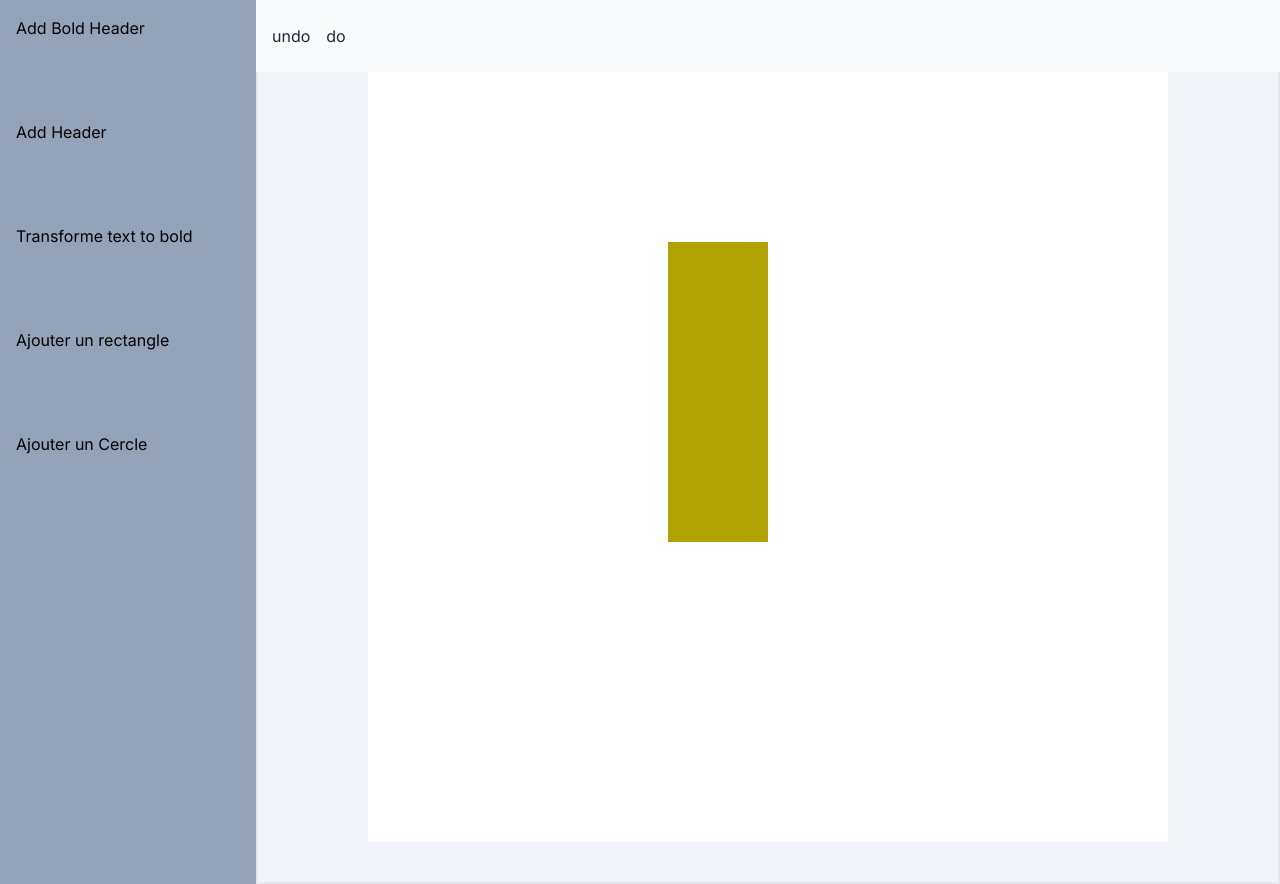
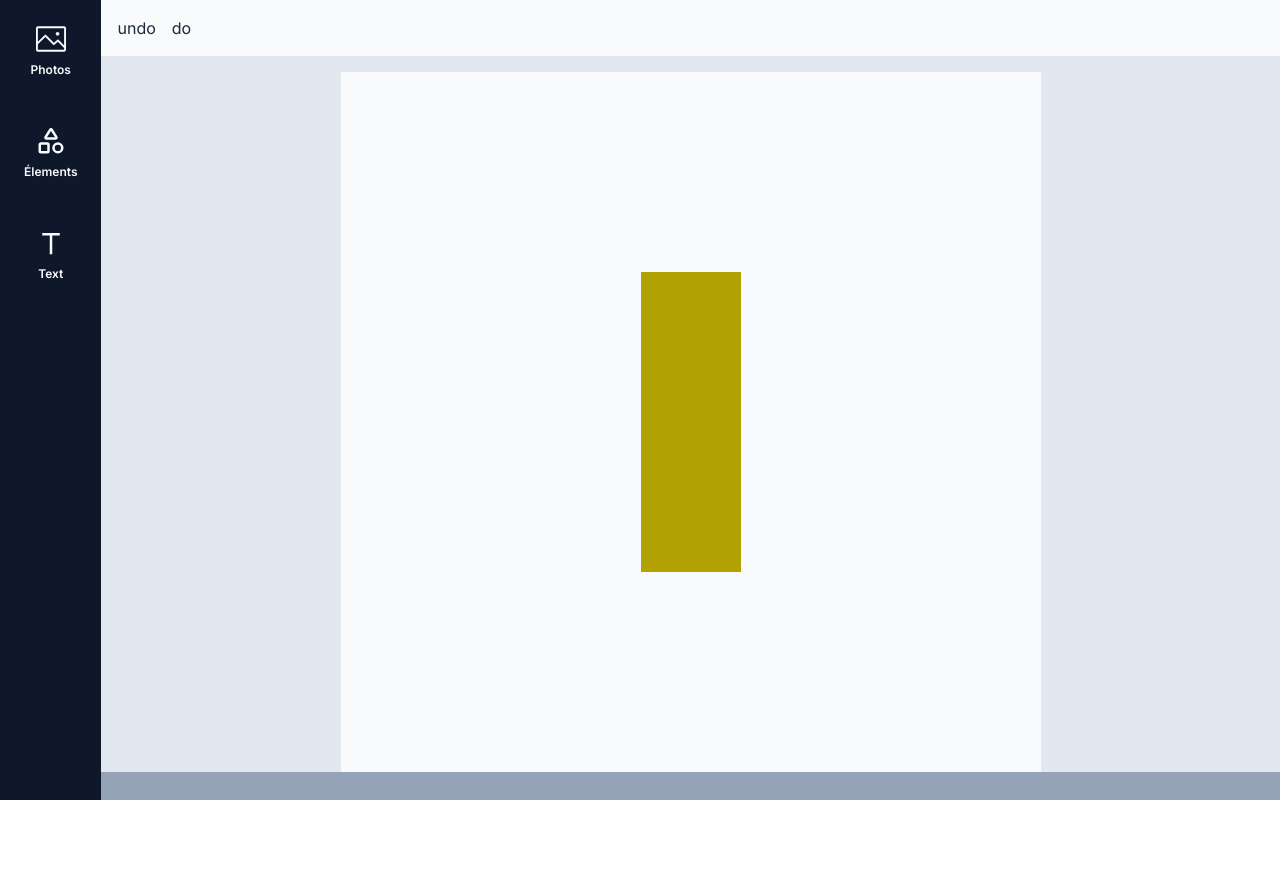
Before and after one commit to molomekeys/clonecanva, a Next.js app: page / in a window 1280 px wide. After the commit the page ends 800 px from the top, so only its background shows below. Built offline with nearby package versions, Linux system fonts and the light colour scheme.

Commit message:
j'ai ajouter un menu à gauche plus couleur picker

```diff
--- a/package.json
+++ b/package.json
@@ -16,6 +16,7 @@
     "react": "^18",
     "react-color": "^2.19.3",
     "react-dom": "^18",
+    "react-icons": "^4.12.0",
     "react-konva": "^18.2.10",
     "react-redux": "^9.0.2",
     "uuid": "^9.0.1"
--- a/src/app/components/CanvaCom.tsx
+++ b/src/app/components/CanvaCom.tsx
@@ -6,13 +6,16 @@ import {unselectId} from "../../features/canva/selectedCanva-slice"
 const CanvaCom = ({children}:{children:React.ReactNode}) => {
     const dispatch=useAppDispatch()
   return (
-   <Stage   onClick={()=>dispatch(unselectId())} className='bg-white'
-   height={800} width={800} >
+    <div className='flex flex-col  w-full items-center justify-center'>
+   <Stage    scale={{x:1,y:1}}
+    onClick={()=>dispatch(unselectId())} className='bg-slate-50'
+   height={700} width={700} >
     <Layer
    >
         {children}
     </Layer>
    </Stage>
+   </div>
   )
 }
 export default CanvaCom
--- a/src/app/components/MenuComponents.tsx
+++ b/src/app/components/MenuComponents.tsx
@@ -1,38 +1,105 @@
 "use client"
 import { useAppSelector,useAppDispatch } from "@/hooks"
-import { addRectangle,addCircle,addBoldText ,addBigText,changeTextBold} from "@/features/canva/rectangle-slice"
-
+import { addRectangle,addCircle,addBoldText,addText ,addBigText,changeTextBold} from "@/features/canva/rectangle-slice"
+import  { GrTemplate } from "react-icons/gr";
+import { LuShapes } from "react-icons/lu";
+import { RiText } from "react-icons/ri";
+import {openMenu,closeMenu} from "../../features/canva/menu-slice"
+import { IoIosArrowBack } from "react-icons/io";
+import { SlPicture } from "react-icons/sl";
+import ShapeMenuElement from "./ShapeMenuElement";
+import TextMenuElement from "./TextMenuElement";
+import { CirclePicker, SketchPicker, TwitterPicker } from "react-color";
+import { changeColor } from "@/features/canva/rectangle-slice";
 const MenuComponents = () => {
     const ValueSelected=useAppSelector(state=>state.selectedCanva)
     const dispatch=useAppDispatch()
+    const valueMenu=useAppSelector(state=>state.menuSelected)
+
+    const selecTedId=useAppSelector(state=>state.selectedCanva)
+  const allValues=useAppSelector(state=>state.rectangle)
+
+  console.log(allValues)
+  console.log(selecTedId)
+  const filteredId=allValues.filter((e)=>{
+  if (e.id===selecTedId)
+  {
+    return e
+  }
+
+  })
 
   return (
-    <section className="flex flex-col p-4 bg-slate-400 w-full h-full">
-<div className="flex flex-col gap-20 justify-start items-start w-full">
+    <section className="flex w-full h-full ">
+<div className={`flex flex-col text-slate-50 bg-slate-900
+   ${valueMenu.isOpen||valueMenu.isColor? "w-fit " : "w-full "} `}>
 
 
-    <button onClick={()=>{
-        dispatch(addBoldText())
-    }}
-    >Add Bold Header</button>
-     <button onClick={()=>{
-        dispatch(addBigText())
-    }}
-    >Add  Header</button>
-         <button onClick={()=>{
-        dispatch(changeTextBold(ValueSelected))
-    }}
-    >Transforme text to bold</button>
-    <button onClick={()=>{
-        dispatch(addRectangle())
-    }}
-    >Ajouter un rectangle</button>
-     <button onClick={()=>{
-        dispatch(addCircle())
-    }}
-    >Ajouter un Cercle</button>
+
+         <div   onClick={()=>{
+            dispatch(openMenu("photos"))}}
+            className={`flex flex-col items-center gap-2  p-6 ${valueMenu.typeMenu==="photos"? "bg-slate-800" : "bg-slate-900"} justify-center w-full`}
+>
+<SlPicture id="galeryShape"  size={30}/>
+<label htmlFor="galeryShape" className="text-xs font-semibold">{`Photos`}</label>
+</div>
+
+     <div   onClick={()=>{
+            dispatch(openMenu("element"))}}
+className={`flex flex-col items-center gap-2  p-6 ${valueMenu.typeMenu==="element"? "bg-slate-800" : "bg-slate-900"} justify-center w-full`}>
+<LuShapes id="luShape"  size={30}/>
+<label htmlFor="luShape" className="text-xs font-semibold">{`Élements`}</label>
+</div>
+
+
+<div   onClick={()=>{
+            dispatch(openMenu("text"))}}
+            className={`flex flex-col items-center gap-2  p-6 ${valueMenu.typeMenu==="text"? "bg-slate-800" : "bg-slate-900"} justify-center w-full`}
+>
+<RiText id="riText"  size={30}/>
+<label htmlFor="riText" className="text-xs font-semibold">Text</label>
+</div>
+
+
 
 </div>
+{(valueMenu.isOpen===true||valueMenu.isColor===true)&&<div className="w-[400px]
+ bg-slate-800 relative flex flex-col ">
+
+
+   {valueMenu.isOpen&& <button  onClick={()=>{
+        dispatch(closeMenu())
+    }}
+    className="absolute  text-slate-70   top-1/2
+     right-0  bg-white p-4 ">
+        <IoIosArrowBack size={20}/>
+    </button>}
+
+
+    {valueMenu.typeMenu==="element"&&<ShapeMenuElement/>}
+    {valueMenu.typeMenu==="text"&&<TextMenuElement/>}
+    {(valueMenu.isColor&&ValueSelected.length>1)&&
+    <div className="absolute gap-4  bg-slate-50 w-full
+    h-full z-20 flex flex-col items-center justify-center">
+
+       <TwitterPicker    onChangeComplete={(e)=>{
+        dispatch(changeColor({color:e.hex,idSelected:ValueSelected}))
+       }}
+       color={filteredId[0]?.color}
+        triangle="hide" className="bg-slate-50 "/>
+       <CirclePicker    onChangeComplete={(e)=>{
+        dispatch(changeColor({color:e.hex,idSelected:ValueSelected}))
+       }}
+       color={filteredId[0]?.color}/>
+       <SketchPicker  onChangeComplete={(e)=>{
+        dispatch(changeColor({color:e.hex,idSelected:ValueSelected}))
+       }}
+        color={filteredId[0]?.color}/>
+        </div>}
+
+
+</div>}
+
     </section>
   )
 }
--- a/src/app/components/ModifySelectedComponent.tsx
+++ b/src/app/components/ModifySelectedComponent.tsx
@@ -2,8 +2,10 @@
 import { useAppSelector,useAppDispatch } from "@/hooks"
 import { useDispatch } from "react-redux"
 import { BlockPicker,GithubPicker,TwitterPicker } from 'react-color';
+import { MdOutlineFormatColorText } from "react-icons/md";
 
 import {changeColor,changeTextNormal,changeTextBold,decreaseTextSize,increaseTextSize,specifiqueTextSize} from "../../features/canva/rectangle-slice"
+import { openColorMenu } from "@/features/canva/menu-slice";
 const ModifySelectedComponent = () => {
 
     const selecTedId=useAppSelector(state=>state.selectedCanva)
@@ -20,13 +22,15 @@ const dispatch=useDispatch()
   })
   console.log(filteredId)
   return (
-    <div className="  fixed bg-slate-50 h-fit py-6 px-4  w-full gap-20  z-20 flex text-slate-800">
+    <div className="   bg-slate-50 h-fit py-4 px-4  w-full gap-20  z-20 flex text-slate-800">
 
        <div className="flex gap-4 items-center justify-center">
        <p>undo</p>
         <p>do</p>
        </div>
-      {selecTedId.length>1&&  <div className="flex justify-between items-center w-full">
+      {selecTedId.length>1&&
+      //ceci c'est pour garantir que un element à ete selectionner
+      <div className="flex justify-between items-center w-full">
      {filteredId[0].typeOfShape==="text"&&
      <div className="flex gap-8 items-center justify-center">
      <div className="flex w-22">
@@ -56,12 +60,10 @@ const dispatch=useDispatch()
 
         </div>
         }
-        <div className="m-4">
-        <GithubPicker onChangeComplete={(colorSelected)=>{
-        dispatch(changeColor({color:colorSelected.hex,idSelected:selecTedId}))
-
-       }}
-        color={filteredId[0]?.color}/>
+        <div className="" onClick={()=>{
+            dispatch(openColorMenu())
+        }}>
+        <MdOutlineFormatColorText size={20}/>
             </div>
         <div className="flex items-center justify-between w-full gap-20">
 
--- /dev/null
+++ b/src/app/components/ShapeMenuElement.tsx
@@ -0,0 +1,22 @@
+import { useAppDispatch } from "@/hooks"
+import { addCircle,addRectangle } from "@/features/canva/rectangle-slice"
+import { useDispatch } from "react-redux"
+const ShapeMenuElement = () => {
+    const dispatch=useDispatch()
+  return (
+   <section className="flex flex-col text-slate-50">
+
+
+    <button
+    onClick={()=>{
+        dispatch(addRectangle())
+    }}
+    >Add a rectangle</button>
+    <button  onClick={()=>{
+        dispatch(addCircle())
+    }}
+    >Add a circle </button>
+   </section>
+  )
+}
+export default ShapeMenuElement
--- /dev/null
+++ b/src/app/components/TextMenuElement.tsx
@@ -0,0 +1,22 @@
+import { useAppDispatch } from "@/hooks"
+import { addBigText,addText,} from "@/features/canva/rectangle-slice"
+import { useDispatch } from "react-redux"
+const TextMenuElement = () => {
+    const dispatch=useDispatch()
+  return (
+   <section className="flex flex-col text-slate-50">
+
+
+    <button
+    onClick={()=>{
+        dispatch(addBigText())
+    }}
+    >Add a Header</button>
+    <button  onClick={()=>{
+        dispatch(addText())
+    }}
+    >Add a paragraph </button>
+   </section>
+  )
+}
+export default TextMenuElement
--- a/src/app/layout.tsx
+++ b/src/app/layout.tsx
@@ -23,11 +23,12 @@ export default function RootLayout({
     <html lang="en">
       <body className={inter.className}>
         <ReduxProvider>
-         <section className='flex '>
-          <section className='w-1/5'>
+         <section className='flex  w-screen h-screen'>
+          <section className={``}>
           <MenuComponents/>
           </section>
-          <section className='w-4/5'>
+
+          <section className='w-full bg-slate-400 flex flex-col'>
           {children}
           </section>
 
--- a/src/app/page.tsx
+++ b/src/app/page.tsx
@@ -85,14 +85,15 @@ export default function Home() {
   console.log(infoOfSelected)
   return (
     <Provider store={store}>
-    <main className="flex min-h-screen w-full
-     flex-col items-center justify-between ">
+    <main className="flex  w-full bg-slate-200
+     flex-col items-center justify-between gap-4 ">
 
 
-      <div className='w-full'>
+      <div className='w-full gap-8'>
         <ModifySelectedComponent/>
       </div>
-      <section className='w-full flex  bg-slate-100 p-10  items-center justify-center border-2 b '>
+      <section className='w-full flex
+       bg-slate-200  items-center justify-center  '>
  <CanvaCom>
       {...allTransComponent}
       </CanvaCom>
--- a/src/app/store.ts
+++ b/src/app/store.ts
@@ -2,9 +2,14 @@
 import { configureStore } from "@reduxjs/toolkit";
 import rectangleReducer  from "../features/canva/rectangle-slice"
 import selectedCanvaSlice from "@/features/canva/selectedCanva-slice";
+import menuSelected from "../features/canva/menu-slice"
 export const store =configureStore({
     reducer:{
-        rectangle:rectangleReducer,selectedCanva:selectedCanvaSlice}
+        rectangle:rectangleReducer,
+        selectedCanva:selectedCanvaSlice,
+        menuSelected: menuSelected
+
+    }
 })
 export type AppDispatch = typeof store.dispatch
 export type RootState = ReturnType<typeof store.getState>
--- /dev/null
+++ b/src/features/canva/menu-slice.ts
@@ -0,0 +1,30 @@
+import { createSlice,PayloadAction } from "@reduxjs/toolkit";
+
+interface InitialStateMenu{
+    isOpen:boolean
+    typeMenu : string
+    isColor:boolean
+}
+const iniTialMenu:InitialStateMenu={
+    isOpen:false,
+    typeMenu:"",isColor:false
+}
+const menuSlice=createSlice({
+    name:"menu",
+    initialState:iniTialMenu,reducers:{
+        openMenu:(state,action:PayloadAction<string>)=>{
+            return {...state,typeMenu:action.payload,isOpen:true}
+        },closeMenu:(state)=>{
+            return {...state,isOpen:false}
+        },
+        openColorMenu:(state)=>{
+            return {...state,isColor:!state.isColor}
+        },
+        closeColorMenu:(state)=>{
+            return {...state,isColor:false}
+        }
+
+    }
+})
+export  default menuSlice.reducer
+export const {closeMenu,openMenu,closeColorMenu,openColorMenu} = menuSlice.actions
--- a/src/features/canva/rectangle-slice.ts
+++ b/src/features/canva/rectangle-slice.ts
@@ -31,15 +31,15 @@ const rectangleSlice=createSlice({
     name:"rectangle",initialState:initialState,
     reducers:{
         addRectangle:(state)=>{
-            return [...state,{id:v4(),color:"#05a206",height:50,width:50,x:100,y:200,typeOfShape:"rectangle"}]
+            return [...state,{id:v4(),color:"#05a206",height:50,width:50,x:400,y:400,typeOfShape:"rectangle"}]
         },
         addText:(state)=>{
             return [...state,{id:v4(),color:"#000",height:20,width:20
-            ,x:100,y:200,typeOfShape:"text",fontSize:20}]
+            ,y:400,x:400,typeOfShape:"text",fontSize:20}]
         },
         addBigText:(state)=>{
             return [...state,{id:v4(),color:"#000",height:20,width:20
-            ,x:100,y:200,typeOfShape:"text",fontSize:20}]
+            ,x:100,y:200,typeOfShape:"text",fontSize:30}]
         },
         addBoldText:(state)=>{
             return [...state,{id:v4(),color:"#000",height:20,width:20
@@ -135,5 +135,7 @@ const rectangleSlice=createSlice({
         }}
 
     })
-export const {changeTextNormal,changeColor,specifiqueTextSize,increaseTextSize,decreaseTextSize,changeTextBold,addRectangle,addText,addBoldText,addBigText,addCircle}=rectangleSlice.actions
+export const {changeTextNormal,changeColor,specifiqueTextSize,
+    increaseTextSize,decreaseTextSize,changeTextBold,addRectangle,
+    addText,addBoldText,addBigText,addCircle}=rectangleSlice.actions
 export default rectangleSlice.reducer
```
Also changed, not shown: 1 other file (tests, documents, lock files or other folders).
